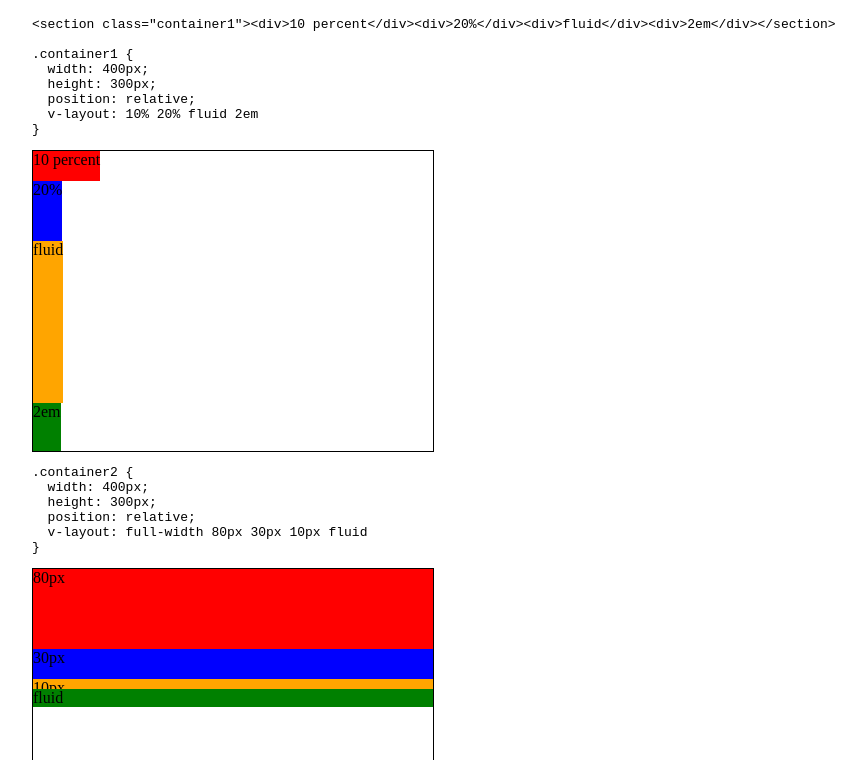
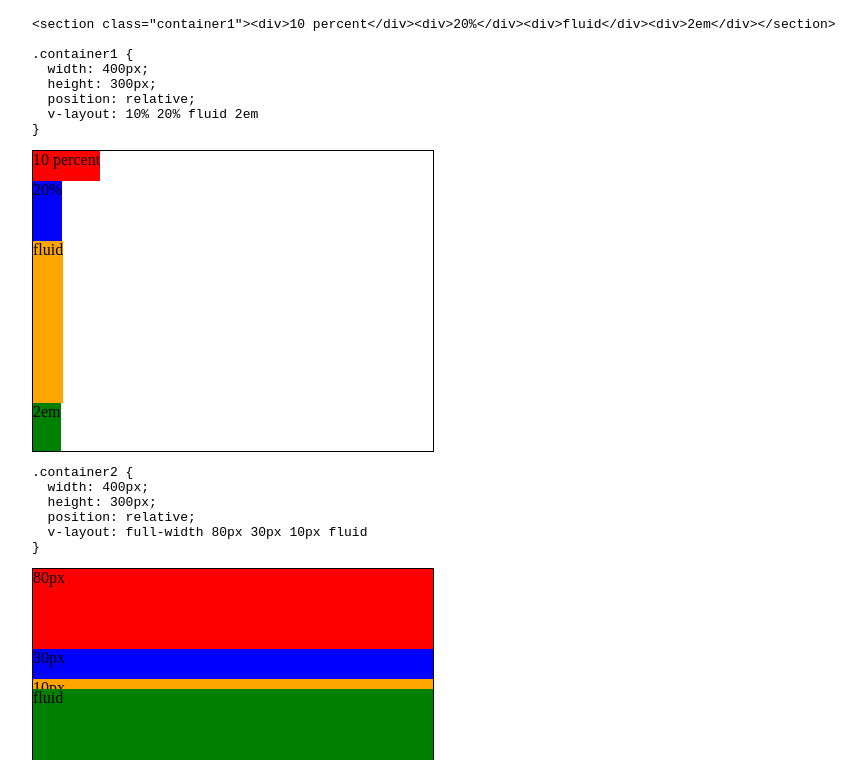
Before and after one commit to bopjesvla/stylus-vertical-layout, a plain HTML site: page index.html in a window 1280 px wide. Shown: the part 40-800 px from the top of the page, without its empty margins (208-1074 px from the left). Drawn offline with Linux system fonts and the light colour scheme.

Commit message:
Update index.html

```diff
--- a/index.html
+++ b/index.html
@@ -43,7 +43,7 @@ section > *:nth-child(4) { background: green }
 }
 .container2 *:nth-child(4) {
   top: 120px;
-  bottom: belowHeight;
+  bottom: 0;
 }
 .container3 > * {
   position: absolute;
```
